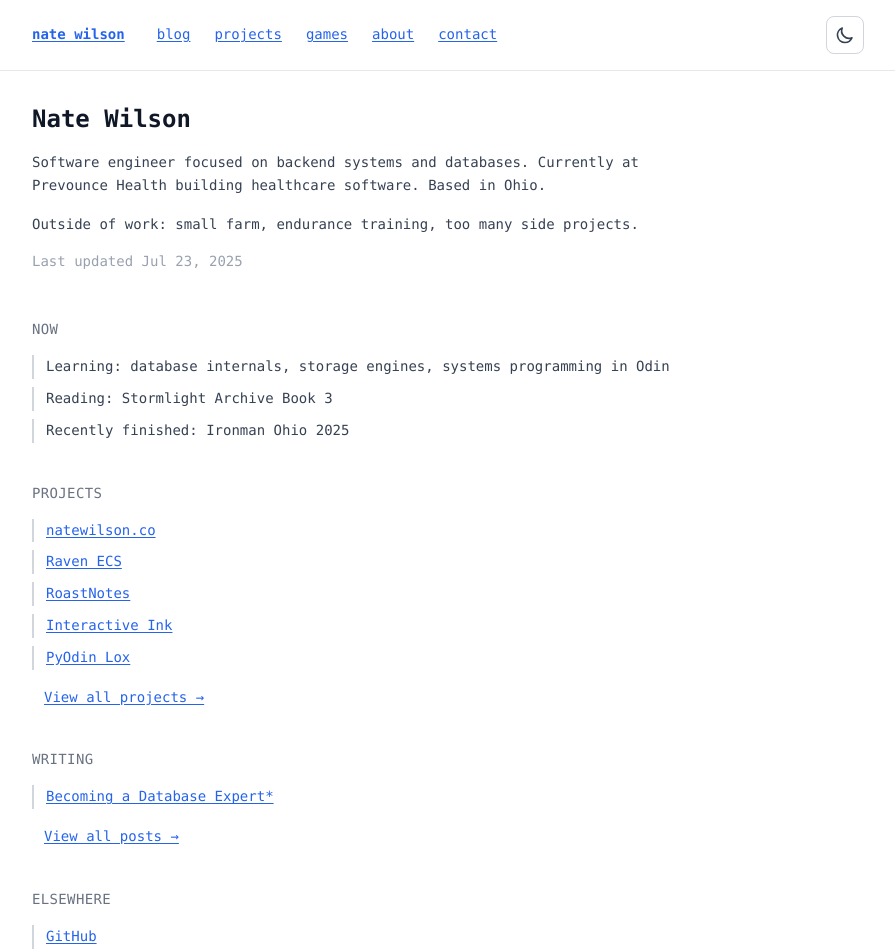
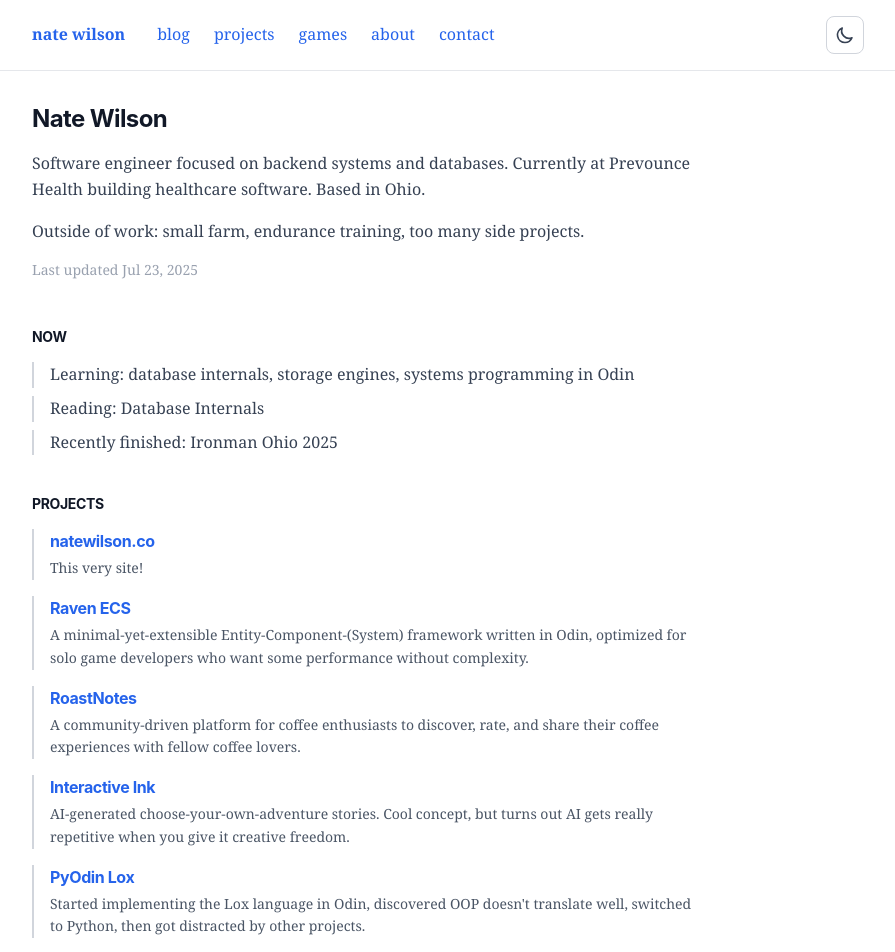
Before and after one commit to nwilson314/natewilsondotco, a SvelteKit app: page / in a window 1280 px wide. Shown: the top 952 px of the page, without its empty margins (192-1087 px from the left). Built offline with nearby package versions, Linux system fonts and the light colour scheme.

Commit message:
site font rework

```diff
--- a/src/app.css
+++ b/src/app.css
@@ -3,13 +3,21 @@
 
 @variant dark (&:where(.dark, .dark *));
 
-/* Early web aesthetic - monospace, simple, personal */
+/* "Brandur" / Editorial Aesthetic */
 
-/* Import a nice monospace font */
-@import url('https://fonts.googleapis.com/css2?family=JetBrains+Mono:wght@400;500;600;700&display=swap');
+/* Import fonts: Inter (Headers), Lora (Body), JetBrains Mono (Code) */
+@import url('https://fonts.googleapis.com/css2?family=Inter:wght@400;500;600;700;800&family=JetBrains+Mono:wght@400;500;600&family=Lora:ital,wght@0,400;0,500;0,600;0,700;1,400;1,500;1,600;1,700&display=swap');
 
 :root {
+	--font-sans: 'Inter', -apple-system, BlinkMacSystemFont, "Segoe UI", Roboto, "Helvetica Neue", Arial, sans-serif;
+	--font-serif: 'Lora', Georgia, Cambria, "Times New Roman", Times, serif;
 	--font-mono: 'JetBrains Mono', 'Menlo', 'Monaco', 'Courier New', monospace;
+
+	/* Light Mode Colors */
+	--color-bg: #ffffff;
+	--color-text: #374151; /* gray-700 - softer than pure black */
+	--color-heading: #111827; /* gray-900 */
+
 	--color-accent: #2563eb; /* blue-600 */
 	--color-accent-hover: #1d4ed8; /* blue-700 */
 	--color-muted: #6b7280; /* gray-500 */
@@ -17,40 +25,66 @@
 }
 
 html.dark {
+	/* Dark Mode Colors - Deep Midnight Blue */
+	--color-bg: #0f172a; /* slate-900 */
+	--color-text: #cbd5e1; /* slate-300 */
+	--color-heading: #f1f5f9; /* slate-100 */
+
 	--color-accent: #60a5fa; /* blue-400 */
 	--color-accent-hover: #93c5fd; /* blue-300 */
-	--color-muted: #9ca3af; /* gray-400 */
-	--color-border: #374151; /* gray-700 */
+	--color-muted: #94a3b8; /* slate-400 */
+	--color-border: #1e293b; /* slate-800 */
 	color-scheme: dark;
 }
 
 html {
 	transition: background-color 0.2s ease, color 0.2s ease;
+	background-color: var(--color-bg);
+	color: var(--color-text);
 }
 
 /* Base typography */
 body {
-	font-family: var(--font-mono);
-	font-size: 14px;
-	line-height: 1.7;
+	font-family: var(--font-serif);
+	font-size: 16px; /* Back to a more standard/compact size */
+	line-height: 1.6;
+}
+
+/* Headings use Sans-Serif for contrast */
+h1, h2, h3, h4, h5, h6 {
+	font-family: var(--font-sans);
+	color: var(--color-heading);
+	font-weight: 700;
+	line-height: 1.3;
+	letter-spacing: -0.025em; /* Tight tracking for modern feel */
+}
+
+/* Underline H1 and H2 in prose content for structure */
+.prose h1, .prose h2 {
+	border-bottom: 1px solid var(--color-border);
+	padding-bottom: 0.3em;
+	margin-bottom: 0.8em;
 }
 
 /* Links should look like links */
 a {
 	color: var(--color-accent);
-	text-decoration: underline;
-	text-underline-offset: 2px;
+	text-decoration: none;
+	transition: color 0.1s ease;
 }
 
 a:hover {
 	color: var(--color-accent-hover);
+	text-decoration: underline;
+	text-decoration-thickness: 2px;
+	text-underline-offset: 2px;
 }
 
 /* Simple horizontal rules */
 hr {
 	border: none;
 	border-top: 1px solid var(--color-border);
-	margin: 1.5rem 0;
+	margin: 2rem 0;
 }
 
 /* Custom scrollbar for dark mode */
@@ -59,16 +93,16 @@ html.dark ::-webkit-scrollbar {
 }
 
 html.dark ::-webkit-scrollbar-track {
-	background: rgb(31, 41, 55);
+	background: var(--color-bg);
 }
 
 html.dark ::-webkit-scrollbar-thumb {
-	background: rgb(75, 85, 99);
+	background: #334155; /* slate-700 */
 	border-radius: 4px;
 }
 
 html.dark ::-webkit-scrollbar-thumb:hover {
-	background: rgb(107, 114, 128);
+	background: #475569; /* slate-600 */
 }
 
 /* Force ordered list numbering to work properly */
@@ -82,7 +116,8 @@ ol li {
 	counter-increment: item !important;
 }
 
-/* Code blocks inherit the mono font nicely */
-pre, code {
+/* Code blocks keep the mono font */
+pre, code, kbd, samp {
 	font-family: var(--font-mono);
+	font-size: 0.9em; /* Optical adjustment */
 }
--- a/src/routes/+page.svelte
+++ b/src/routes/+page.svelte
@@ -43,73 +43,89 @@
 
 	<!-- Now -->
 	<section class="mb-10">
-		<h2 class="text-sm font-medium text-gray-500 dark:text-gray-400 uppercase tracking-wide mb-4">
+		<h2 class="text-sm font-bold text-gray-500 dark:text-gray-400 uppercase tracking-widest mb-4 font-sans">
 			Now
 		</h2>
 		<ul class="space-y-2 text-gray-700 dark:text-gray-300">
-			<li class="border-l-2 border-gray-300 dark:border-gray-600 pl-3">Learning: database internals, storage engines, systems programming in Odin</li>
-			<li class="border-l-2 border-gray-300 dark:border-gray-600 pl-3">Reading: Stormlight Archive Book 3</li>
-			<li class="border-l-2 border-gray-300 dark:border-gray-600 pl-3">Recently finished: Ironman Ohio 2025</li>
+			<li class="pl-4 border-l-2 border-gray-300 dark:border-gray-600 font-serif">
+				Learning: database internals, storage engines, systems programming in Odin
+			</li>
+			<li class="pl-4 border-l-2 border-gray-300 dark:border-gray-600 font-serif">
+				Reading: Database Internals
+			</li>
+			<li class="pl-4 border-l-2 border-gray-300 dark:border-gray-600 font-serif">
+				Recently finished: Ironman Ohio 2025
+			</li>
 		</ul>
 	</section>
 
 	<!-- Projects -->
 	<section class="mb-10">
-		<h2 class="text-sm font-medium text-gray-500 dark:text-gray-400 uppercase tracking-wide mb-4">
+		<h2 class="text-sm font-bold text-gray-500 dark:text-gray-400 uppercase tracking-widest mb-4 font-sans">
 			Projects
 		</h2>
 		{#if projects.length > 0}
-			<ul class="space-y-2">
+			<ul class="space-y-4">
 				{#each projects.slice(0, 5) as project}
-					<li class="border-l-2 border-gray-300 dark:border-gray-600 pl-3">
-						<a href="/projects/{project.id}" class="text-gray-900 dark:text-white hover:text-blue-600 dark:hover:text-blue-400 font-medium">
-							{project.title}
-						</a>
-						{#if project.status === 'in-progress'}
-							<span class="text-gray-400 dark:text-gray-500 text-sm ml-1">(active)</span>
-						{/if}
+					<li class="pl-4 border-l-2 {project.status === 'in-progress' ? 'border-blue-500 dark:border-blue-400' : 'border-gray-300 dark:border-gray-600'} group">
+						<div class="flex items-baseline justify-between mb-1">
+							<a href="/projects/{project.id}" class="text-base font-bold text-gray-900 dark:text-white group-hover:text-blue-600 dark:group-hover:text-blue-400 font-sans tracking-tight no-underline">
+								{project.title}
+							</a>
+							{#if project.status === 'in-progress'}
+								<span class="text-xs font-mono text-blue-600 dark:text-blue-400 bg-blue-50 dark:bg-blue-900/30 px-2 py-0.5 rounded-full">active</span>
+							{/if}
+						</div>
+						<p class="text-sm text-gray-600 dark:text-gray-400 font-serif leading-relaxed">
+							{project.excerpt}
+						</p>
 					</li>
 				{/each}
 			</ul>
-			<p class="mt-4 pl-3">
-				<a href="/projects" class="text-sm text-blue-600 dark:text-blue-400 hover:underline">View all projects →</a>
+			<p class="mt-4 pl-4">
+				<a href="/projects" class="text-sm font-bold text-gray-500 hover:text-gray-900 dark:text-gray-400 dark:hover:text-gray-200 font-sans uppercase tracking-wide no-underline">View all projects →</a>
 			</p>
 		{:else}
-			<p class="text-gray-500 dark:text-gray-400">Loading...</p>
+			<p class="text-gray-500 dark:text-gray-400 font-sans">Loading...</p>
 		{/if}
 	</section>
 
 	{#if posts.length > 0}
 		<!-- Writing -->
 		<section class="mb-10">
-			<h2 class="text-sm font-medium text-gray-500 dark:text-gray-400 uppercase tracking-wide mb-4">
+			<h2 class="text-sm font-bold text-gray-500 dark:text-gray-400 uppercase tracking-widest mb-4 font-sans">
 				Writing
 			</h2>
-			<ul class="space-y-2">
+			<ul class="space-y-4">
 				{#each posts.slice(0, 5) as post}
-					<li class="border-l-2 border-gray-300 dark:border-gray-600 pl-3">
-						<a href="/blog/{post.id}" class="text-gray-900 dark:text-white hover:text-blue-600 dark:hover:text-blue-400 font-medium">
-							{post.title}
+					<li class="pl-4 border-l-2 border-gray-300 dark:border-gray-600 group">
+						<a href="/blog/{post.id}" class="block no-underline">
+							<span class="text-base font-bold text-gray-900 dark:text-white group-hover:text-blue-600 dark:group-hover:text-blue-400 font-sans tracking-tight">
+								{post.title}
+							</span>
+							<span class="block text-sm text-gray-600 dark:text-gray-400 mt-1 font-serif leading-relaxed">
+								{post.excerpt}
+							</span>
 						</a>
 					</li>
 				{/each}
 			</ul>
-			<p class="mt-4 pl-3">
-				<a href="/blog" class="text-sm text-blue-600 dark:text-blue-400 hover:underline">View all posts →</a>
+			<p class="mt-4 pl-4">
+				<a href="/blog" class="text-sm font-bold text-gray-500 hover:text-gray-900 dark:text-gray-400 dark:hover:text-gray-200 font-sans uppercase tracking-wide no-underline">View all posts →</a>
 			</p>
 		</section>
 	{/if}
 
 	<!-- Links -->
 	<section class="mb-10">
-		<h2 class="text-sm font-medium text-gray-500 dark:text-gray-400 uppercase tracking-wide mb-4">
+		<h2 class="text-sm font-bold text-gray-500 dark:text-gray-400 uppercase tracking-widest mb-4 font-sans">
 			Elsewhere
 		</h2>
 		<ul class="space-y-2">
-			<li class="border-l-2 border-gray-300 dark:border-gray-600 pl-3"><a href="https://github.com/nwilson314" target="_blank" rel="noopener noreferrer" class="text-gray-900 dark:text-white hover:text-blue-600 dark:hover:text-blue-400">GitHub</a></li>
-			<li class="border-l-2 border-gray-300 dark:border-gray-600 pl-3"><a href="https://linkedin.com/in/natewilson314" target="_blank" rel="noopener noreferrer" class="text-gray-900 dark:text-white hover:text-blue-600 dark:hover:text-blue-400">LinkedIn</a></li>
-			<li class="border-l-2 border-gray-300 dark:border-gray-600 pl-3"><a href="/contact" class="text-gray-900 dark:text-white hover:text-blue-600 dark:hover:text-blue-400">Contact</a></li>
-			<li class="border-l-2 border-gray-300 dark:border-gray-600 pl-3"><a href="/Nate_Wilson_Resume_2025.pdf" download class="text-gray-900 dark:text-white hover:text-blue-600 dark:hover:text-blue-400">Resume (PDF)</a></li>
+			<li class="pl-4 border-l-2 border-gray-300 dark:border-gray-600"><a href="https://github.com/nwilson314" target="_blank" rel="noopener noreferrer" class="text-gray-900 dark:text-white hover:text-blue-600 dark:hover:text-blue-400 font-sans font-medium">GitHub</a></li>
+			<li class="pl-4 border-l-2 border-gray-300 dark:border-gray-600"><a href="https://linkedin.com/in/natewilson314" target="_blank" rel="noopener noreferrer" class="text-gray-900 dark:text-white hover:text-blue-600 dark:hover:text-blue-400 font-sans font-medium">LinkedIn</a></li>
+			<li class="pl-4 border-l-2 border-gray-300 dark:border-gray-600"><a href="/contact" class="text-gray-900 dark:text-white hover:text-blue-600 dark:hover:text-blue-400 font-sans font-medium">Contact</a></li>
+			<li class="pl-4 border-l-2 border-gray-300 dark:border-gray-600"><a href="/Nate_Wilson_Resume_2025.pdf" download class="text-gray-900 dark:text-white hover:text-blue-600 dark:hover:text-blue-400 font-sans font-medium">Resume</a></li>
 		</ul>
 	</section>
 
--- a/src/routes/blog/+page.svelte
+++ b/src/routes/blog/+page.svelte
@@ -52,27 +52,31 @@
 	{/if}
 
 	{#if posts.length > 0}
-		<section class="mb-10">
-			<h2 class="text-sm font-medium text-gray-500 dark:text-gray-400 uppercase tracking-wide mb-6">
+		<section class="mb-12">
+			<h2 class="text-sm font-bold text-gray-500 dark:text-gray-400 uppercase tracking-widest mb-6 font-sans">
 				All posts
 			</h2>
-			<ul class="space-y-8">
+			<ul class="space-y-6">
 				{#each posts as post}
-					<li class="border-l-2 border-gray-300 dark:border-gray-600 pl-4">
-						<div class="flex items-baseline gap-2 flex-wrap">
-							<a href="/blog/{post.id}" class="text-lg text-gray-900 dark:text-white hover:text-blue-600 dark:hover:text-blue-400 font-semibold">
+					<li class="pl-4 border-l-2 border-gray-300 dark:border-gray-600 group">
+						<div class="flex flex-col gap-1 mb-2">
+							<a href="/blog/{post.id}" class="text-xl font-bold text-gray-900 dark:text-white group-hover:text-blue-600 dark:group-hover:text-blue-400 font-sans tracking-tight transition-colors no-underline">
 								{post.title}
 							</a>
-							{#if post.series}
-								<span class="text-xs text-gray-400 dark:text-gray-500">({post.series} #{post.series_part || 1})</span>
-							{/if}
+							<div class="flex items-center gap-2 text-sm text-gray-500 dark:text-gray-400 font-mono">
+								<time datetime={post.date}>{formatDate(post.date)}</time>
+								{#if post.readTime}
+									<span>·</span>
+									<span>{post.readTime}</span>
+								{/if}
+								{#if post.series}
+									<span>·</span>
+									<span class="text-blue-600 dark:text-blue-400">{post.series} #{post.series_part || 1}</span>
+								{/if}
+							</div>
 						</div>
-						<p class="text-gray-600 dark:text-gray-300 mt-2 leading-relaxed">{post.excerpt}</p>
-						<p class="text-gray-400 dark:text-gray-500 text-sm mt-3">
-							{formatDate(post.date)} · {post.readTime}
-							{#if post.tags.length > 0}
-								· {post.tags.join(', ')}
-							{/if}
+						<p class="text-gray-700 dark:text-gray-300 leading-relaxed font-serif text-lg">
+							{post.excerpt}
 						</p>
 					</li>
 				{/each}
```
Also changed, not shown: src/routes/blog/[slug]/+page.svelte (+25 -22 lines), src/routes/projects/+page.svelte (+51 -33 lines).
